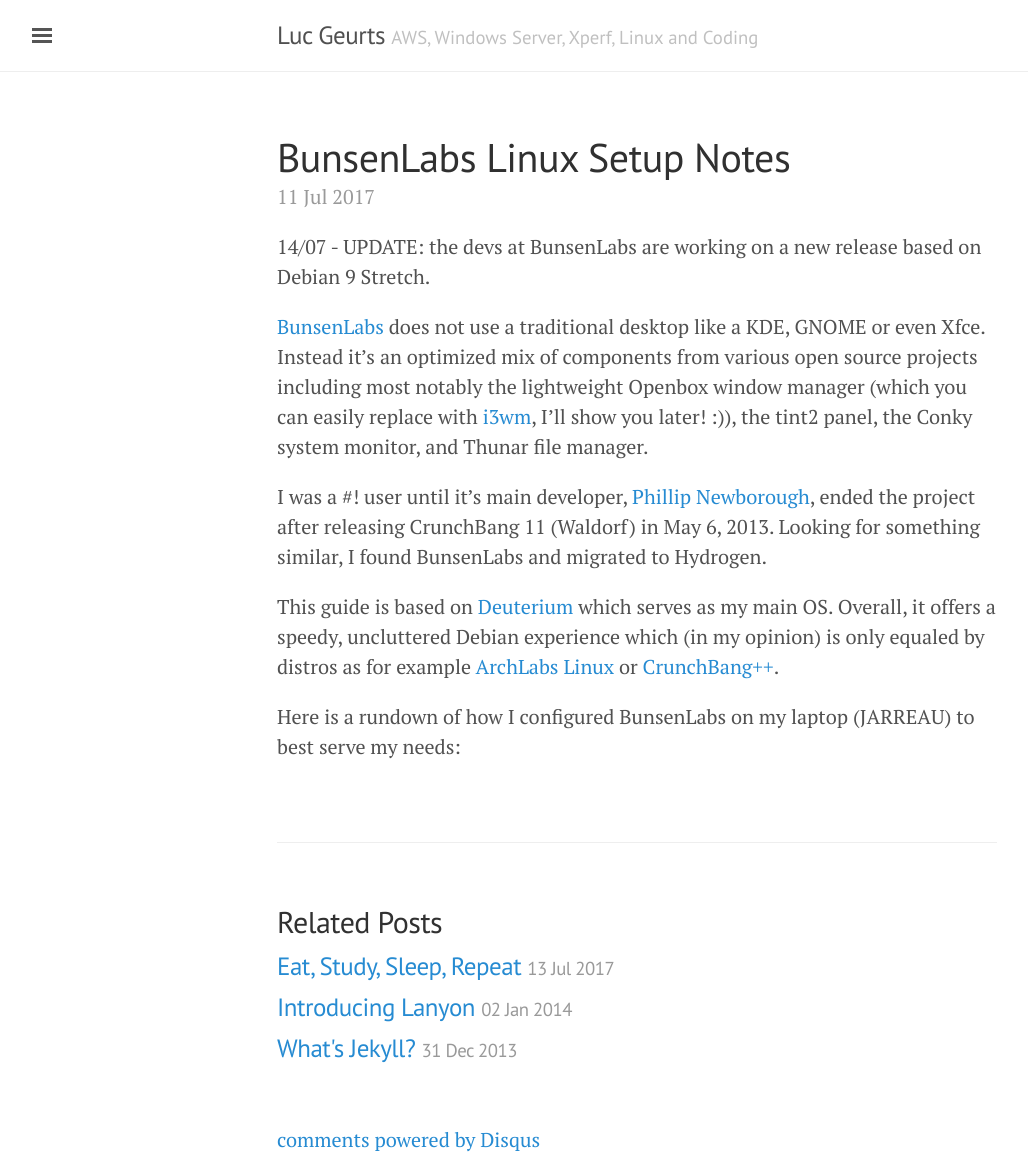
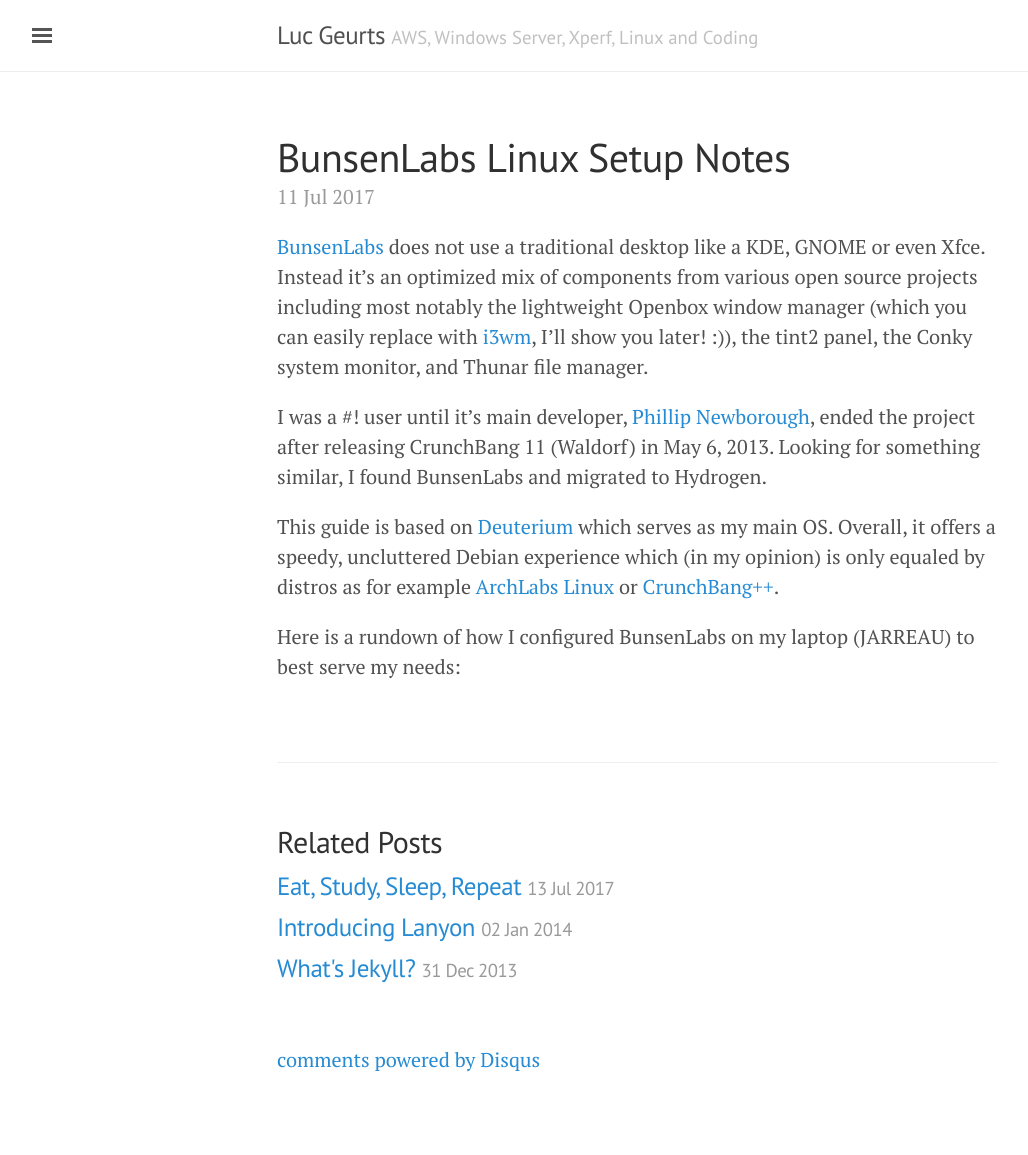
Before and after one commit to lgeurts/lgeurts.github.io, a Jekyll site: the page built from _posts/2017-07-11-bunsenlabs-linux-setup-notes.md, in a window 1280 px wide. Shown: the whole page, without its empty margins (3-1031 px from the left). Built offline with Jekyll 4.4.1, drawn with Linux system fonts in a browser that asks for light colours; comment, search, counter and statistics services are not loaded; after the commit the page ends 1075 px from its top, so only the background shows below that.

Commit message:
Update 2017-07-11-bunsenlabs-linux-setup-notes.md

```diff
--- a/_posts/2017-07-11-bunsenlabs-linux-setup-notes.md
+++ b/_posts/2017-07-11-bunsenlabs-linux-setup-notes.md
@@ -4,8 +4,6 @@
 comments: true
 tags: [ bunsenlabs linux, tutorial  ]
 ---
-
-14/07 - UPDATE: the devs at BunsenLabs are working on a new release based on Debian 9 Stretch.
 
 [BunsenLabs](https://www.bunsenlabs.org/) does not use a traditional desktop like a KDE, GNOME or even Xfce. Instead it's an optimized mix of components from various open source projects including most notably the lightweight Openbox window manager (which you can easily replace with [i3wm](https://i3wm.org/), I'll show you later! :)), the tint2 panel, the Conky system monitor, and Thunar file manager.
 
```
